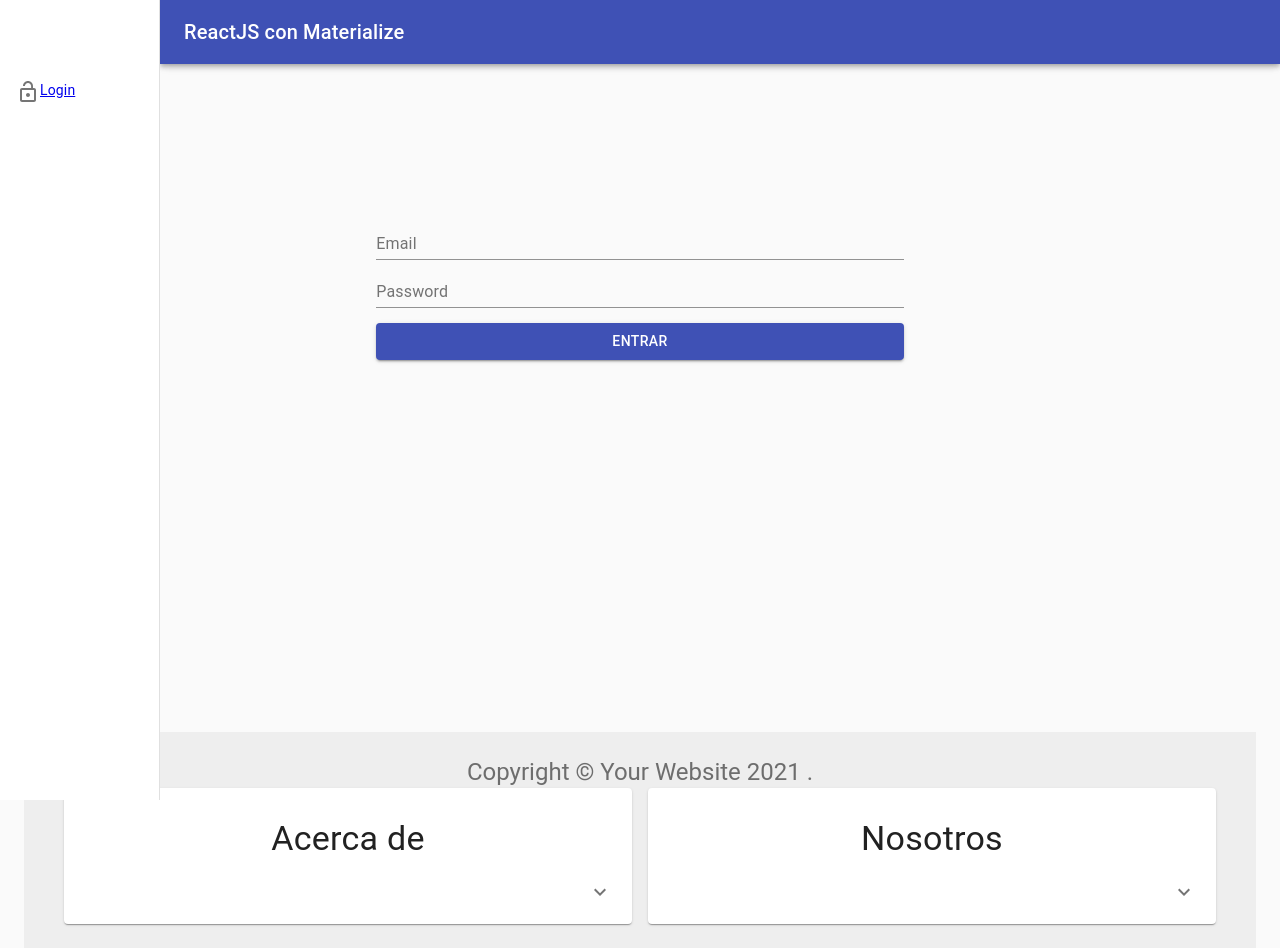
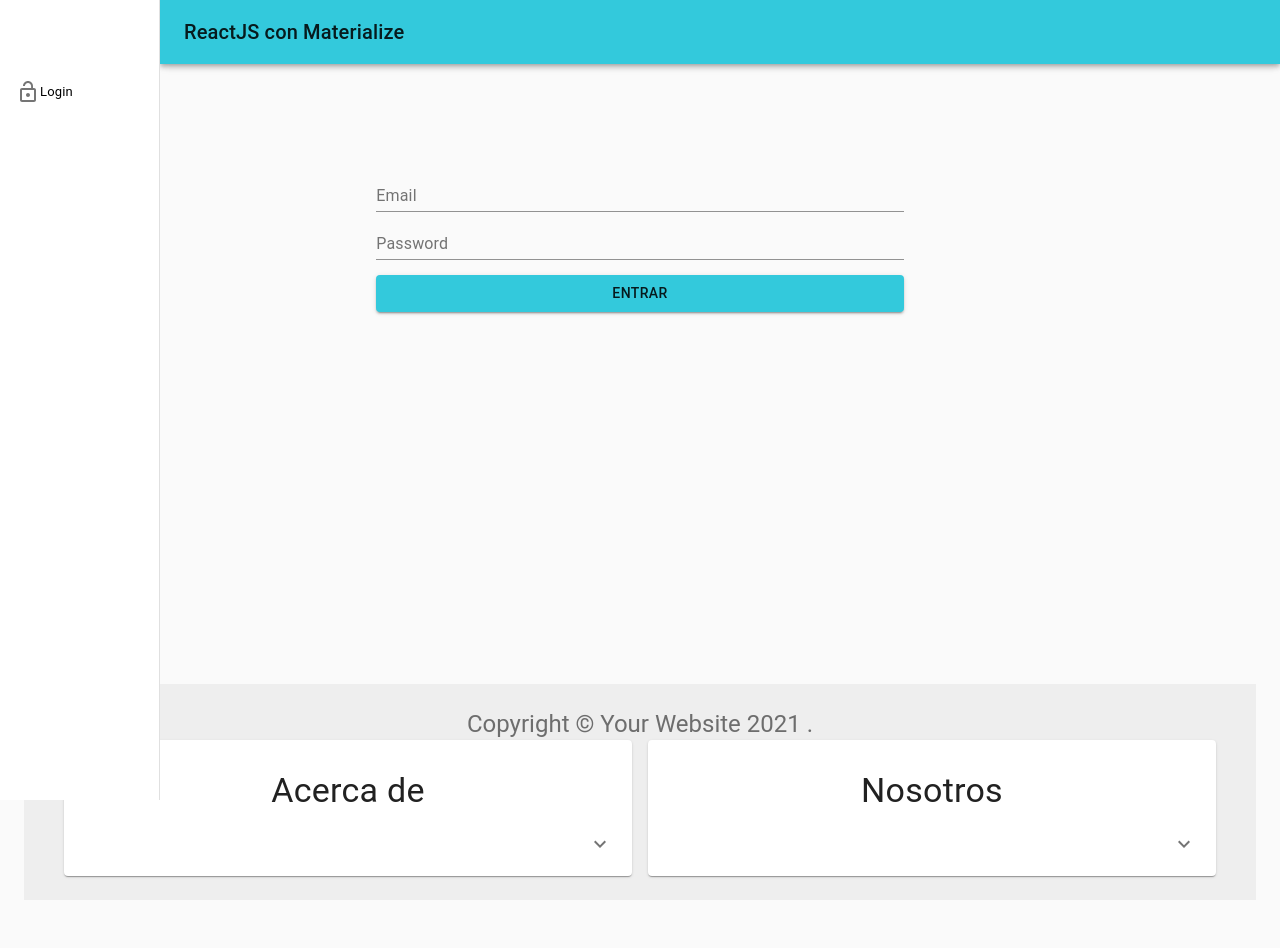
Before and after one commit to MiguelAngelMP10/ejercicio-reactjs-materialize, a React (Create React App) app: page /login in a window 1280 px wide. After the commit the page ends 900 px from the top, so only its background shows below. Built offline with nearby package versions, Linux system fonts and the light colour scheme; no server answers.

Commit message:
Se define componenetes para cambio de color

```diff
--- a/src/App.js
+++ b/src/App.js
@@ -5,9 +5,25 @@ import "./App.css";
 
 import Routes from "./routes";
 import SistemaProvider from "./context/sistema/Provider";
+import { createMuiTheme, ThemeProvider } from "@material-ui/core/styles";
+
 
 function App() {
+
+  const outerTheme = createMuiTheme({
+    palette: {
+      type: 'light',
+      primary: {
+        main: "#33c9dc",
+      },
+      secondary: {
+        main: "#7e57c2",
+      },
+    },
+  });
+
   return (
+    <ThemeProvider theme={outerTheme}>
       <MuiPickersUtilsProvider utils={DateFnsUtils}>
         <div className="App">
           <Container>
@@ -17,6 +33,7 @@ function App() {
           </Container>
         </div>
       </MuiPickersUtilsProvider>
+    </ThemeProvider>
   );
 }
 
--- a/src/components/menu/index.js
+++ b/src/components/menu/index.js
@@ -1,61 +1,69 @@
 import { useContext, useState } from "react";
 
-import PropTypes from 'prop-types';
-import AppBar from '@material-ui/core/AppBar';
-import CssBaseline from '@material-ui/core/CssBaseline';
-import Drawer from '@material-ui/core/Drawer';
-import Hidden from '@material-ui/core/Hidden';
-import IconButton from '@material-ui/core/IconButton';
+import PropTypes from "prop-types";
+import AppBar from "@material-ui/core/AppBar";
+import CssBaseline from "@material-ui/core/CssBaseline";
+import Drawer from "@material-ui/core/Drawer";
+import Hidden from "@material-ui/core/Hidden";
+import IconButton from "@material-ui/core/IconButton";
 
-import List from '@material-ui/core/List';
-import ListItem from '@material-ui/core/ListItem';
-import ListItemIcon from '@material-ui/core/ListItemIcon';
+import List from "@material-ui/core/List";
+import ListItem from "@material-ui/core/ListItem";
+import ListItemIcon from "@material-ui/core/ListItemIcon";
 
-import MenuIcon from '@material-ui/icons/Menu';
-import Toolbar from '@material-ui/core/Toolbar';
-import Typography from '@material-ui/core/Typography';
-import { makeStyles, useTheme } from '@material-ui/core/styles';
+import MenuIcon from "@material-ui/icons/Menu";
+import Toolbar from "@material-ui/core/Toolbar";
+import Typography from "@material-ui/core/Typography";
+import { makeStyles, useTheme } from "@material-ui/core/styles";
 import SistemaContext from "../../context/sistema";
 import { Link } from "react-router-dom";
 
-import HomeIcon from '@material-ui/icons/Home';
-import LockOpenIcon from '@material-ui/icons/LockOpen';
-import PersonIcon from '@material-ui/icons/Person';
-import PermContactCalendarIcon from '@material-ui/icons/PermContactCalendar';
-import SupervisorAccountIcon from '@material-ui/icons/SupervisorAccount';
+import HomeIcon from "@material-ui/icons/Home";
+import LockOpenIcon from "@material-ui/icons/LockOpen";
+import PersonIcon from "@material-ui/icons/Person";
+import PermContactCalendarIcon from "@material-ui/icons/PermContactCalendar";
+import SupervisorAccountIcon from "@material-ui/icons/SupervisorAccount";
 const drawerWidth = 160;
 
 const useStyles = makeStyles((theme) => ({
   root: {
-    display: 'flex',
+    display: "flex",
   },
   drawer: {
-    [theme.breakpoints.up('sm')]: {
+    [theme.breakpoints.up("sm")]: {
       width: drawerWidth,
       flexShrink: 0,
     },
   },
   appBar: {
-    [theme.breakpoints.up('sm')]: {
+    [theme.breakpoints.up("sm")]: {
       width: `calc(100% - ${drawerWidth}px)`,
       marginLeft: drawerWidth,
     },
   },
   menuButton: {
     marginRight: theme.spacing(2),
-    [theme.breakpoints.up('sm')]: {
-      display: 'none',
+    [theme.breakpoints.up("sm")]: {
+      display: "none",
     },
   },
   // necessary for content to be below app bar
-  toolbar: theme.mixins.toolbar,
+  toolbar:theme.mixins.toolbar,
   drawerPaper: {
     width: drawerWidth,
   },
   content: {
-    flexGrow: 1,
-    padding: theme.spacing(3),
+
+
   },
+  menuItem: {
+    color: "black",
+    textDecoration: "none",
+    fontSize: 13,
+    display: "flex",
+    alignItems: "center",
+  },
+  menu:{ padding: "100" }
 }));
 
 function ResponsiveDrawer(props) {
@@ -74,47 +82,48 @@ function ResponsiveDrawer(props) {
       <div className={classes.toolbar} />
 
       <List>
-          {!login ?(
+        {!login ? (
           <ListItem button key={"Login"}>
-            <ListItemIcon>
+            <ListItemIcon style={{ fontSize: 40 }}>
               <LockOpenIcon />
-              <Link to="/login" className={classes.itemLink}>
+              <Link to="/login" className={classes.menuItem}>
                 {"Login"}
               </Link>
             </ListItemIcon>
-          </ListItem>): (
+          </ListItem>
+        ) : (
           ""
         )}
         {login ? (
           <>
             <ListItem button key={"home"}>
               <ListItemIcon>
-                  <HomeIcon />
-                  <Link to="/" className={classes.itemLink}>
-                    {"home"}
+                <HomeIcon style={{ fontSize: 40 }} />
+                <Link to="/" className={classes.menuItem}>
+                  {"Home"}
                 </Link>
               </ListItemIcon>
             </ListItem>
             <ListItem button key={"general-user"}>
               <ListItemIcon>
-                  <PersonIcon />
-                  <Link to="/general-user" className={classes.itemLink}>
+                <PersonIcon style={{ fontSize: 40 }} />
+                <Link to="/general-user" className={classes.menuItem}>
                   {"Usuario General"}
                 </Link>
               </ListItemIcon>
             </ListItem>
             <ListItem button key={"collection-agent"}>
               <ListItemIcon>
-                  <PermContactCalendarIcon />
-                  <Link to="/collection-agent" className={classes.itemLink}>
+                <PermContactCalendarIcon style={{ fontSize: 40 }} />
+                <Link to="/collection-agent" className={classes.menuItem}>
                   {"Agente de cobro"}
                 </Link>
               </ListItemIcon>
             </ListItem>
             <ListItem button key={"admin"}>
               <ListItemIcon>
-                  <SupervisorAccountIcon />
-                  <Link to="/admin" className={classes.itemLink}>
+                <SupervisorAccountIcon style={{ fontSize: 40 }} />
+                <Link to="/admin" className={classes.menuItem}>
                   {"Admin"}
                 </Link>
               </ListItemIcon>
@@ -127,7 +136,8 @@ function ResponsiveDrawer(props) {
     </div>
   );
 
-  const container = window !== undefined ? () => window().document.body : undefined;
+  const container =
+    window !== undefined ? () => window().document.body : undefined;
 
   return (
     <div className={classes.root}>
@@ -154,7 +164,7 @@ function ResponsiveDrawer(props) {
           <Drawer
             container={container}
             variant="temporary"
-            anchor={theme.direction === 'rtl' ? 'right' : 'left'}
+            anchor={theme.direction === "rtl" ? "right" : "left"}
             open={mobileOpen}
             onClose={handleDrawerToggle}
             classes={{
--- a/src/views/Admin/components/ColoresSistema/index.js
+++ b/src/views/Admin/components/ColoresSistema/index.js
@@ -1,6 +1,6 @@
 import { FormControl, InputLabel, Typography } from "@material-ui/core";
 import { useState } from "react";
-import { GithubPicker, CompactPicker } from "react-color";
+import { GithubPicker, CirclePicker, SwatchesPicker  } from "react-color";
 import { makeStyles } from "@material-ui/core/styles";
 
 const useStyles = makeStyles((theme) => ({
@@ -15,29 +15,29 @@ const useStyles = makeStyles((theme) => ({
     width: "25ch",
   },
 }));
-function color(th) {
+function colorPrimario(th) {
   console.log(th);
 }
 
-function colorLetra(th) {
+function colorSecundario(th) {
   console.log("Letra", th);
 }
 export default function ColoresSistema() {
   const classes = useStyles();
 
   return (
-    <div className={classes.root}>
+    <div>
       <InputLabel htmlFor="color-fondo" className={classes.textField}>
-        Color fondo
+        Color primario
       </InputLabel>
-      <FormControl fullWidth={true}>
-        <GithubPicker onChange={color} />
+      <FormControl fullWidth>
+        <SwatchesPicker  onChange={colorPrimario} />
       </FormControl>
       <InputLabel htmlFor="color-fondo" className={classes.textField}>
-        Color letra
+        Color secundario
       </InputLabel>
-      <FormControl fullWidth={true}>
-        <CompactPicker onChange={colorLetra} />
+      <FormControl fullWidth>
+        <CirclePicker  onChange={colorSecundario} />
       </FormControl>
     </div>
   );
```
Lines whose indentation alone changed are shown as unchanged.
